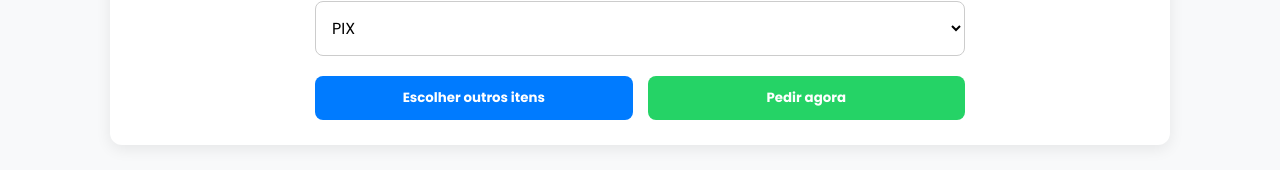
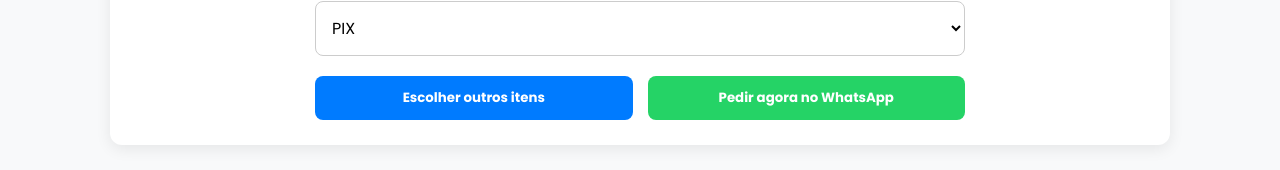
Before and after one commit to renanpietro784-stack/sites, a plain HTML site: page index.html in a window 1280 px wide. Shown: the part 2601-2771 px from the top of the page. Drawn offline with Linux system fonts and the light colour scheme.

Commit message:
index.html

```diff
--- a/index.html
+++ b/index.html
@@ -425,7 +425,7 @@ body.has-floating-bar { padding-bottom: 78px; }
 
                 <div class="cart-actions">
                     <button class="btn btn-keep-buying" onclick="voltarAoMenu()">Escolher outros itens</button>
-                    <button class="btn btn-order" onclick="enviarWhats()">Pedir agora</button>
+                    <button class="btn btn-order" onclick="enviarWhats()">Pedir agora no WhatsApp</button>
                 </div>
             </div>
         </section>
```
